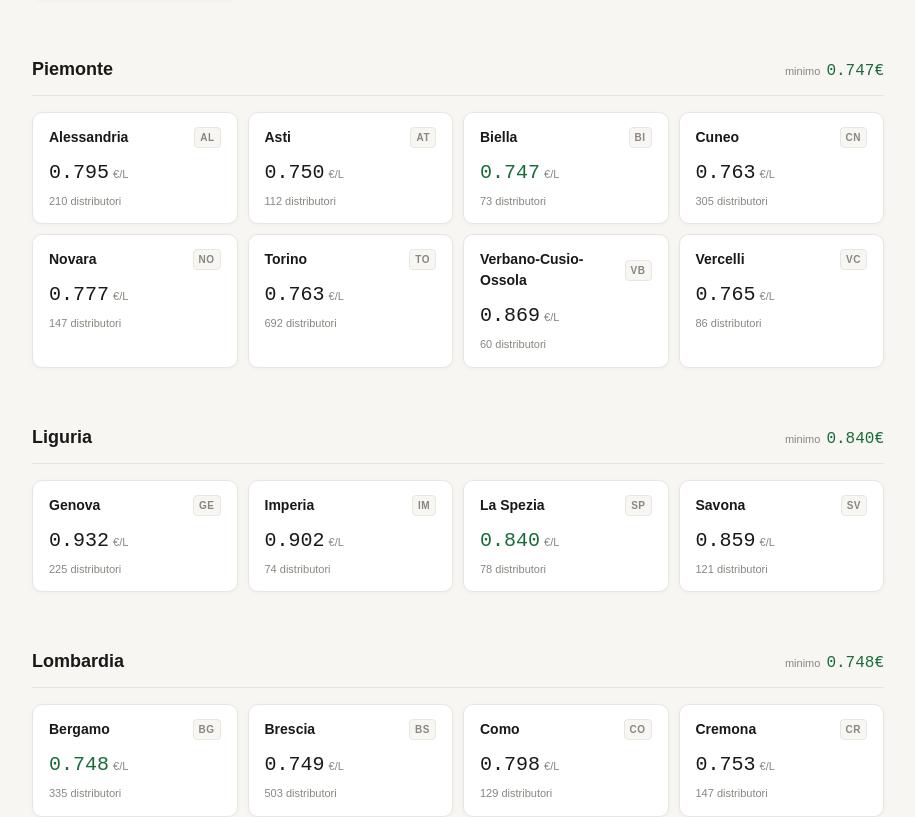
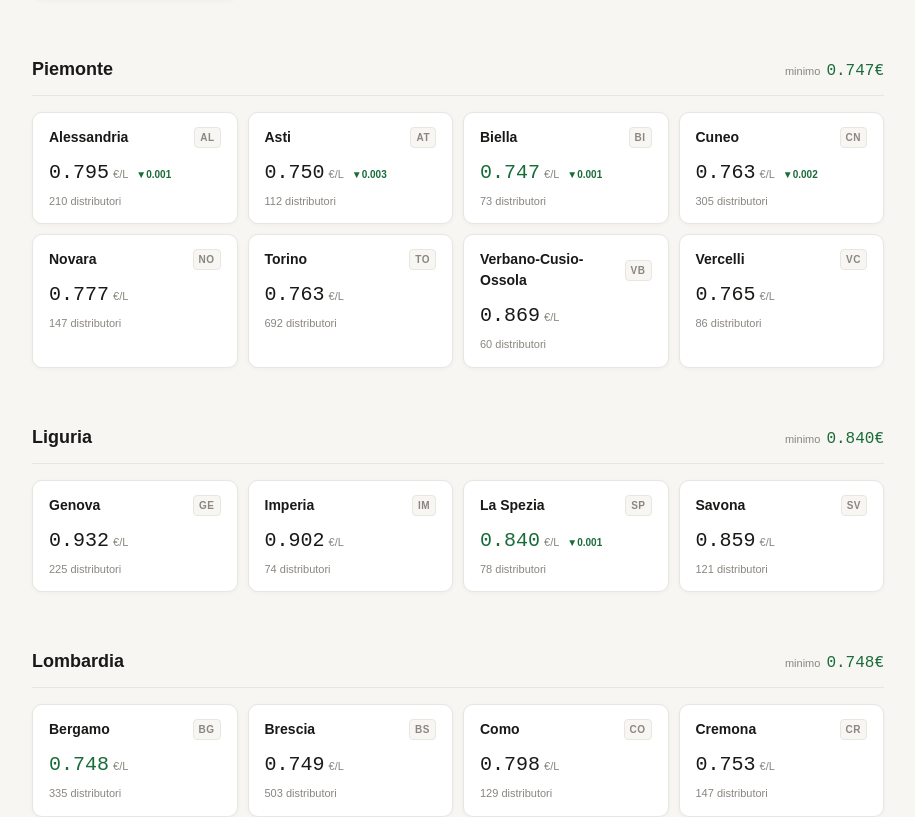
Before and after one commit to YannickMarguerettaz/benzina-economica, a Next.js app: page /province/gpl in a window 1280 px wide. Shown: the part 779-1596 px from the top of the page, without its empty margins (182-1097 px from the left). Built offline with nearby package versions, Linux system fonts and the light colour scheme.

Commit message:
feat: variazione giornaliera (▲▼ delta) nelle card province

```diff
--- a/src/components/ProvinceList.tsx
+++ b/src/components/ProvinceList.tsx
@@ -13,6 +13,36 @@ interface Provincia {
   media_diesel: number | null;
   media_gpl: number | null;
   media_metano: number | null;
+}
+
+const CHIAVI_STORICO: Record<Carburante, string> = {
+  benzina: 'med_b',
+  diesel: 'med_d',
+  gpl: 'med_g',
+  metano: 'med_m',
+};
+
+function getDeltaIeri(carburante: Carburante): Record<string, number> {
+  try {
+    const path = join(process.cwd(), 'public', 'data', 'storico.json');
+    const storico: { data: string; province: Record<string, Record<string, number | null>> }[] =
+      JSON.parse(readFileSync(path, 'utf-8'));
+    if (storico.length < 2) return {};
+    const oggi = storico[storico.length - 1];
+    const ieri = storico[storico.length - 2];
+    const chiave = CHIAVI_STORICO[carburante];
+    const result: Record<string, number> = {};
+    for (const sigla of Object.keys(oggi.province)) {
+      const vo = oggi.province[sigla]?.[chiave];
+      const vi = ieri.province[sigla]?.[chiave];
+      if (typeof vo === 'number' && typeof vi === 'number') {
+        result[sigla] = Math.round((vo - vi) * 1000) / 1000;
+      }
+    }
+    return result;
+  } catch {
+    return {};
+  }
 }
 
 const NOMI_CORRETTI: Record<string, string> = {
@@ -79,6 +109,7 @@ const NAV: { carburante: Carburante; label: string }[] = [
 
 export default function ProvinceList({ carburante }: { carburante: Carburante }) {
   const { regioniMap, totaleDistributori } = getProvince();
+  const delta = getDeltaIeri(carburante);
   const regioni = Object.keys(REGIONI);
   const prezzoKey = `media_${carburante}` as keyof Provincia;
 
@@ -180,6 +211,8 @@ export default function ProvinceList({ carburante }: { carburante: Carburante })
                 <div style={{ display: 'grid', gridTemplateColumns: 'repeat(auto-fill, minmax(175px, 1fr))', gap: 10 }}>
                   {province.map((p) => {
                     const prezzo = p[prezzoKey] as number | null;
+                    const d = delta[p.sigla];
+                    const hasDelta = typeof d === 'number' && d !== 0;
                     return (
                       <Link key={p.sigla} href={`/${p.slug}`} style={{ textDecoration: 'none' }}>
                         <div className="station-card" style={{
@@ -203,6 +236,14 @@ export default function ProvinceList({ carburante }: { carburante: Carburante })
                                 {prezzo.toFixed(3)}
                               </span>
                               <span style={{ fontSize: 11, color: 'var(--muted)' }}>€/L</span>
+                              {hasDelta && (
+                                <span style={{
+                                  fontSize: 10, fontWeight: 600, marginLeft: 4,
+                                  color: d < 0 ? 'var(--green)' : '#dc2626',
+                                }}>
+                                  {d < 0 ? '▼' : '▲'}{Math.abs(d).toFixed(3)}
+                                </span>
+                              )}
                             </div>
                           ) : (
                             <div style={{ fontSize: 13, color: 'var(--muted)' }}>N/D</div>
```
